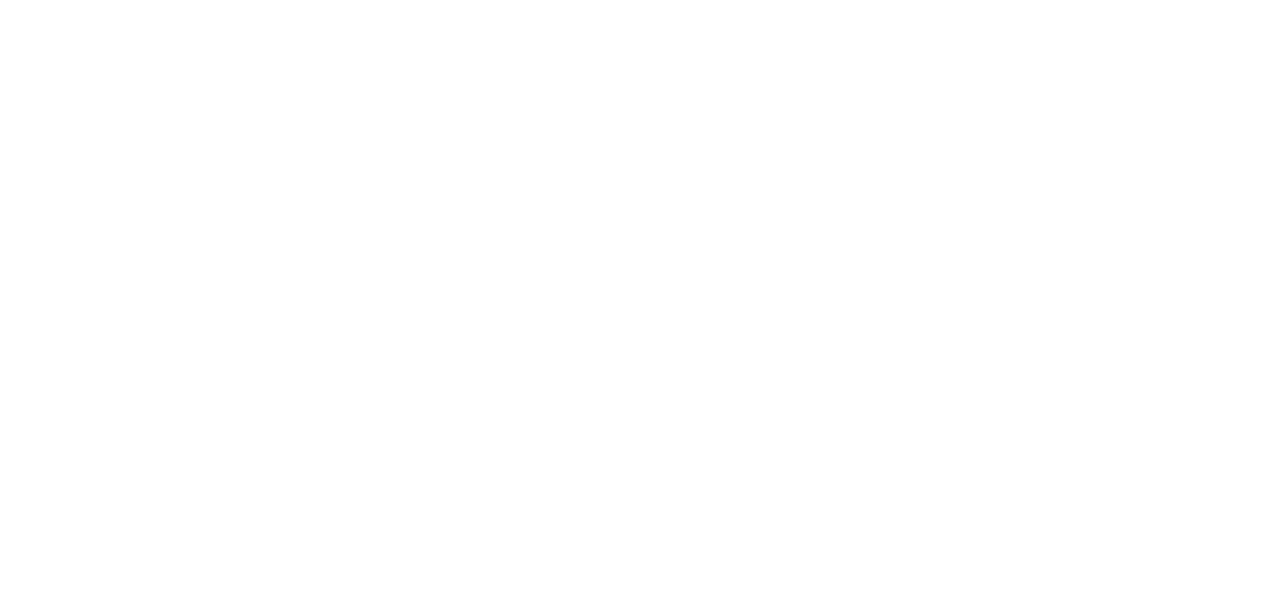
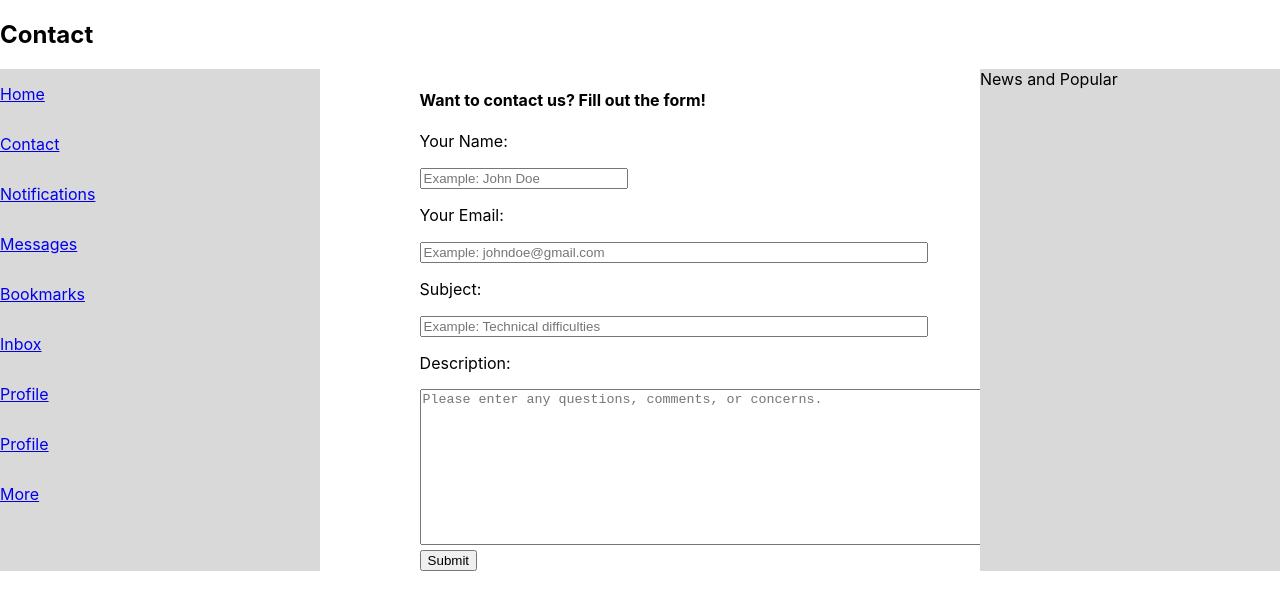
Before and after one commit to Jinwoo-1162/Chirp, a React (Create React App) app in the folder frontend/: page /Contact in a window 1280 px wide. Before the commit this address had no page. Shown: the top 610 px of the page. Built offline with nearby package versions, Linux system fonts and the light colour scheme.

Commit message:
added contact viewpage

```diff
--- a/frontend/src/App.css
+++ b/frontend/src/App.css
@@ -65,3 +65,15 @@
 .Home-news {
   background-color: #D9D9D9;
 }
+
+.smallBox {
+  width: 500px;
+}
+
+#nameBox {
+  width: 200px;
+}
+
+#questionArea {
+  padding-left: 14%;
+}
--- a/frontend/src/App.js
+++ b/frontend/src/App.js
@@ -1,6 +1,7 @@
 import logo from './logo.svg';
 import './App.css';
 import Home from './Views/Home.js';
+import Contact from "./Views/Contact.js";
 // import Contact from './Views/Contact.js';
 // import Error from './Views/Error.js';
 import { BrowserRouter, Routes, Route } from 'react-router-dom';
@@ -11,7 +12,7 @@ function App() {
     <BrowserRouter>
       <Routes>
         <Route path="/" element={<Home />} />
-        {/* <Route path="/Contact" element={<Contact />} /> */}
+        {<Route path="/Contact" element={<Contact />} />}
         {/* <Route path="/*" element={<Error />} /> */}
       </Routes>
     </BrowserRouter>
--- /dev/null
+++ b/frontend/src/Views/Contact.js
@@ -0,0 +1,39 @@
+function Contact() {
+    const links = [["", "Home"], ["Contact", "Contact"], ["Notifications", "Notifications"],
+    ["Messages", "Messages"], ["Bookmarks", "Bookmarks"], ["Inbox", "Inbox"], ["Profile", "Profile"],
+    ["Profile", "Profile"], ["More", "More"]]
+    return (
+        <div>
+            <h2>Contact</h2>
+            <div className="Home-grid-container">
+                <div className="Home-navigation">
+                    {
+                        links?.map((link) => {
+                            return (
+                                <div>
+                                    <a href={`/${link[0]}`}>{link[1]}</a>
+                                </div>
+                            )
+                        })
+                    }
+                </div>
+                <div id="questionArea">
+                    <h4>Want to contact us? Fill out the form!</h4>
+                    <p>Your Name:</p>
+                    <input type="text" id="nameBox" placeholder="Example: John Doe"/>
+                    <p>Your Email:</p>
+                    <input type="text" class="smallBox" placeholder="Example: johndoe@gmail.com"/>
+                    <p>Subject:</p>
+                    <input type="text" class="smallBox" placeholder="Example: Technical difficulties"/>
+                    <p>Description:</p>
+                    <textarea id="contentArea" rows="10" cols="70" placeholder="Please enter any questions, comments, or concerns."></textarea>
+                    <br></br>
+                    <button id="submitButton">Submit</button>
+                </div>
+                <div className="Home-news">News and Popular</div>
+            </div>
+        </div>
+    )
+}
+
+export default Contact;
```
Also changed, not shown: 1 other file (tests, documents, lock files or other folders).
